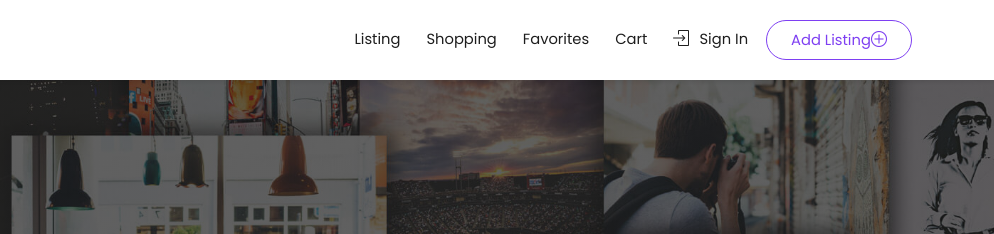
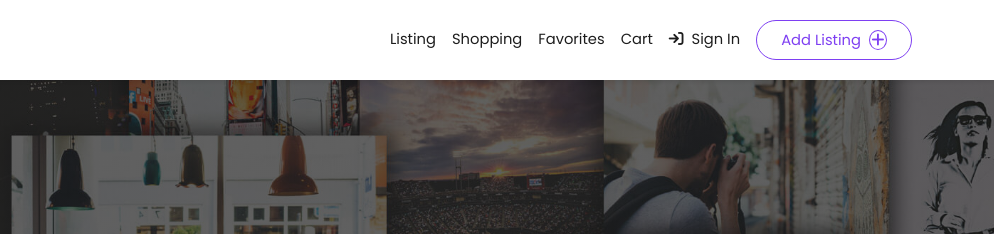
Before and after one commit to amsbarik/boxiew-web, a website: page index.html in a window 1280 px wide. Shown: the top 234 px of the page, 286-1280 px from the left. Drawn offline with nearby package versions, Linux system fonts and the light colour scheme.

Commit message:
navber responsive & added

```diff
--- a/index.html
+++ b/index.html
@@ -23,14 +23,14 @@
               <span class="navbar-toggler-icon"></span>
           </button>
 
-          <div id="main_menu" class="collapse navbar-collapse">
+          <div id="main_menu" class="collapse rounded navbar-collapse shadow-sm pb-3 pb-lg-0">
               <ul class="navbar-nav ms-auto">
-                  <li class="nav-item"><a href="listing.html" class="nav-link"> Listing</a></li>
-                  <li class="nav-item"><a href="shopping.html" class="nav-link">Shopping</a></li>
-                  <li class="nav-item"><a href="#" class="nav-link">Favorites</a></li>
-                  <li class="nav-item"><a href="#" class="nav-link">Cart</a></li>
-                  <li class="nav-item"><a href="#" class="nav-link"><img class="sign-in" src="image/icon/sign-in.png" >Sign In</a></li>
-                  <li class="nav-item "><div class="add-listing"><a href="#" class="nav-link px-4">Add Listing<img id="add-listing" class="add-listing-icon" onmouseover="add_listing" src="image/icon/add.png"></a></div></li>
+                  <li class="nav-item mx-auto"><a href="listing.html" class="nav-link"> Listing</a></li>
+                  <li class="nav-item mx-auto"><a href="shopping.html" class="nav-link">Shopping</a></li>
+                  <li class="nav-item mx-auto"><a href="#" class="nav-link">Favorites</a></li>
+                  <li class="nav-item mx-auto"><a href="#" class="nav-link">Cart</a></li>
+                  <li class="nav-item mx-auto me-2"><a href="#" class="nav-link"><i class="fa-solid fa-arrow-right-to-bracket pe-2"></i>Sign In</a></li>
+                  <li class="nav-item mx-auto "><div class="add-listing button-outline rounded-pill p-0"><a href="#" class="nav-link px-4">Add Listing<i class="fa-solid fa-plus ms-2 border rounded-circle "></i></a></div></li>
               </ul>
           </div>
       </div>
@@ -822,9 +822,9 @@
     <!--Bootstrap cdn link-->
     <!-- <script src="https://cdn.jsdelivr.net/npm/bootstrap@5.3.0/dist/js/bootstrap.bundle.min.js" integrity="sha384-geWF76RCwLtnZ8qwWowPQNguL3RmwHVBC9FhGdlKrxdiJJigb/j/68SIy3Te4Bkz" crossorigin="anonymous"></script> -->
 
+    <script src="node_modules/bootstrap/dist/js/bootstrap.js"></script>
 
-    <script src="node_modules/bootstrap/dist/js/bootstrap.js"></script>
-    <script src="node_modules/@popperjs/core/dist/cjs/popper.js"></script>
+
 
 
 </body>
--- a/sass/style.scss
+++ b/sass/style.scss
@@ -16,25 +16,37 @@
 // nav css start
 nav{ height: 5rem !important; background-color: $body-color; position: fixed; z-index: 1000;
     div{
+        .navbar-collapse{
+            background-color: $body-color;
+        }
         div{
             ul{
-                .add-listing{
-                border: 1px solid $primary-color;
-                border-radius: 3rem;
-                // &:hover{ background-color: $primary-color;}
-            }
                 li{ margin-left: $margin-min;
                     a{color: $title-color !important; font-size: $title-font-size ;
                         &:hover{color: $primary-color !important;}
                     }
-                    .sign-in{ margin-right: $margin-min;}
-                    // .add-listing-icon{ margin-left: $margin-min;}
-                    div{
+                    .sign-in{
+
+                    }
+
+                    .add-listing{
                         a{color: $primary-color !important;
-                            &:hover{color:white !important;}
+                            &:hover{color:white !important;
+                                i{
+                                    border-color: $title-color-light !important;
+
+                                }
+                            }
+                            i{
+                                padding:  .1rem;
+                                border-color: $primary-color !important;
+                                &:hover{
+                                border-color: $title-color-light !important;
+                                }
+                            }
                         }
                     }
-                    img{width: 1.01rem; margin-bottom: .2rem}
+
                 }
             }
         }
@@ -398,6 +410,13 @@ nav{ height: 5rem !important; background-color: $body-color; position: fixed; z-
 
     }
 
+    nav{
+        .navbar-collapse{
+            background-color: none !important;
+            box-shadow: none !important ;
+        }
+    }
+
   }
 
   @media (min-width: $viewport-lg) {
```
Also changed, not shown: affiliate.html (+7 -8 lines), listing.html (+7 -8 lines), shopping.html (+7 -9 lines), single.html (+7 -9 lines), css/style.min.css, 1 other file.
